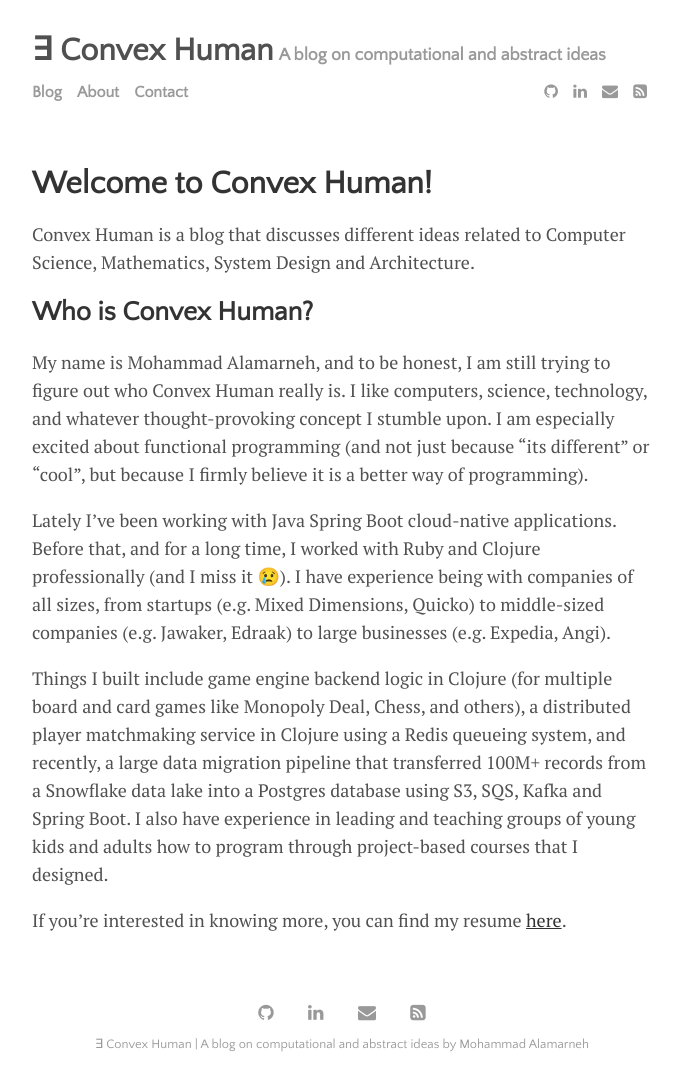
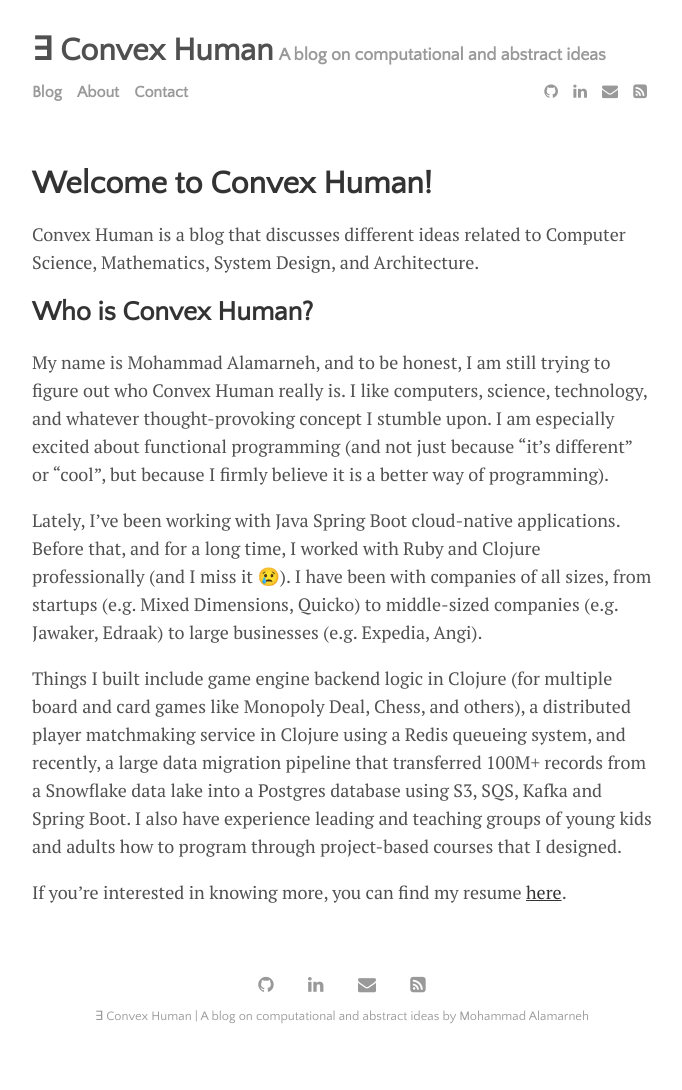
Before and after one commit to mohammedamarnah/mohammedamarnah.github.io, a Jekyll site: the page built from menu/about.md, in a window 1280 px wide. Shown: the whole page, without its empty margins (298-980 px from the left). Built offline with Jekyll 4.4.1, drawn with Linux system fonts in a browser that asks for light colours; after the commit the page ends 1062 px from its top, so only the background shows below that.

Commit message:
update about grammar

```diff
--- a/menu/about.md
+++ b/menu/about.md
@@ -3,13 +3,13 @@
 title: Welcome to Convex Human!
 ---
 
-Convex Human is a blog that discusses different ideas related to Computer Science, Mathematics, System Design and Architecture.
+Convex Human is a blog that discusses different ideas related to Computer Science, Mathematics, System Design, and Architecture.
 
 ## Who is Convex Human?
-My name is Mohammad Alamarneh, and to be honest, I am still trying to figure out who Convex Human really is. I like computers, science, technology, and whatever thought-provoking concept I stumble upon. I am especially excited about functional programming (and not just because "its different" or "cool", but because I firmly believe it is a better way of programming).
+My name is Mohammad Alamarneh, and to be honest, I am still trying to figure out who Convex Human really is. I like computers, science, technology, and whatever thought-provoking concept I stumble upon. I am especially excited about functional programming (and not just because "it's different" or "cool", but because I firmly believe it is a better way of programming).
 
-Lately I've been working with Java Spring Boot cloud-native applications. Before that, and for a long time, I worked with Ruby and Clojure professionally (and I miss it 😢). I have experience being with companies of all sizes, from startups (e.g. Mixed Dimensions, Quicko) to middle-sized companies (e.g. Jawaker, Edraak) to large businesses (e.g. Expedia, Angi).
+Lately, I've been working with Java Spring Boot cloud-native applications. Before that, and for a long time, I worked with Ruby and Clojure professionally (and I miss it 😢). I have been with companies of all sizes, from startups (e.g. Mixed Dimensions, Quicko) to middle-sized companies (e.g. Jawaker, Edraak) to large businesses (e.g. Expedia, Angi).
 
-Things I built include game engine backend logic in Clojure (for multiple board and card games like Monopoly Deal, Chess, and others), a distributed player matchmaking service in Clojure using a Redis queueing system, and recently, a large data migration pipeline that transferred 100M+ records from a Snowflake data lake into a Postgres database using S3, SQS, Kafka and Spring Boot. I also have experience in leading and teaching groups of young kids and adults how to program through project-based courses that I designed.
+Things I built include game engine backend logic in Clojure (for multiple board and card games like Monopoly Deal, Chess, and others), a distributed player matchmaking service in Clojure using a Redis queueing system, and recently, a large data migration pipeline that transferred 100M+ records from a Snowflake data lake into a Postgres database using S3, SQS, Kafka and Spring Boot. I also have experience leading and teaching groups of young kids and adults how to program through project-based courses that I designed.
 
 If you're interested in knowing more, you can find my resume [here](../assets/resume.pdf).
```
